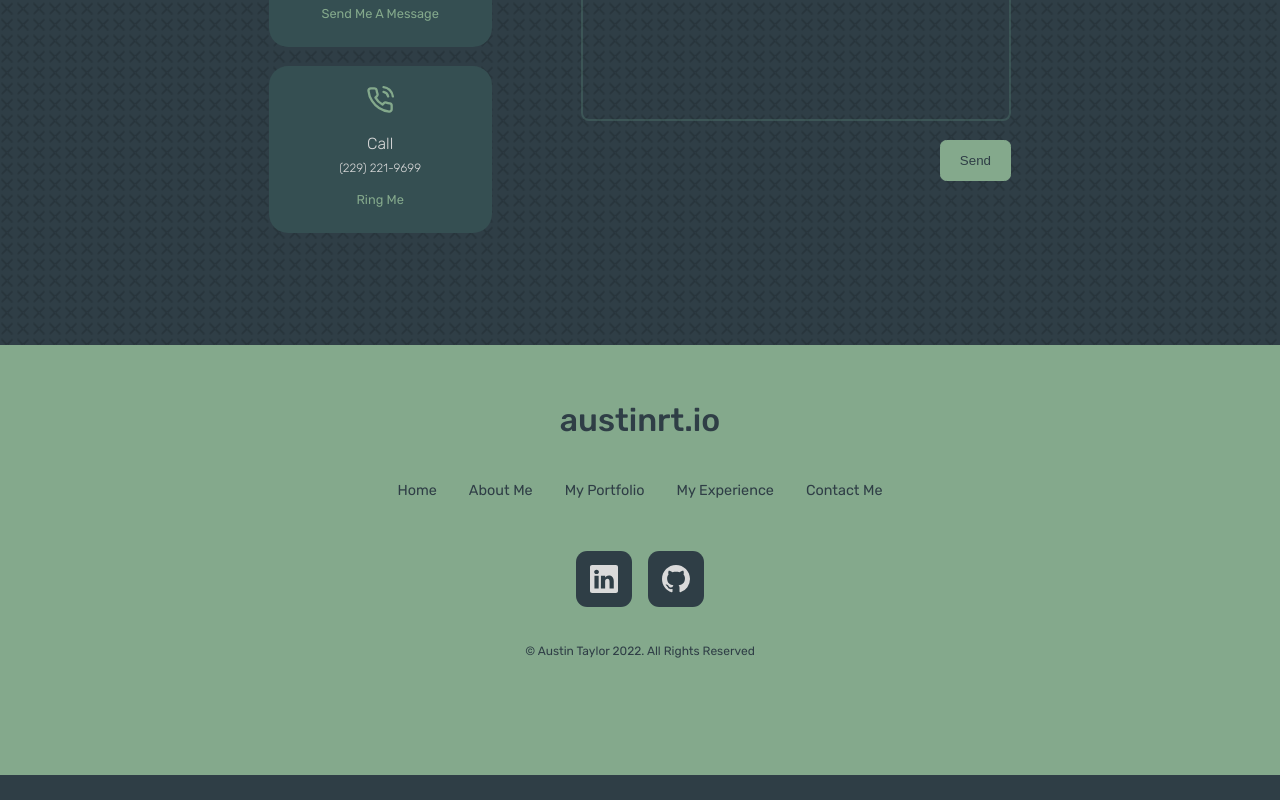
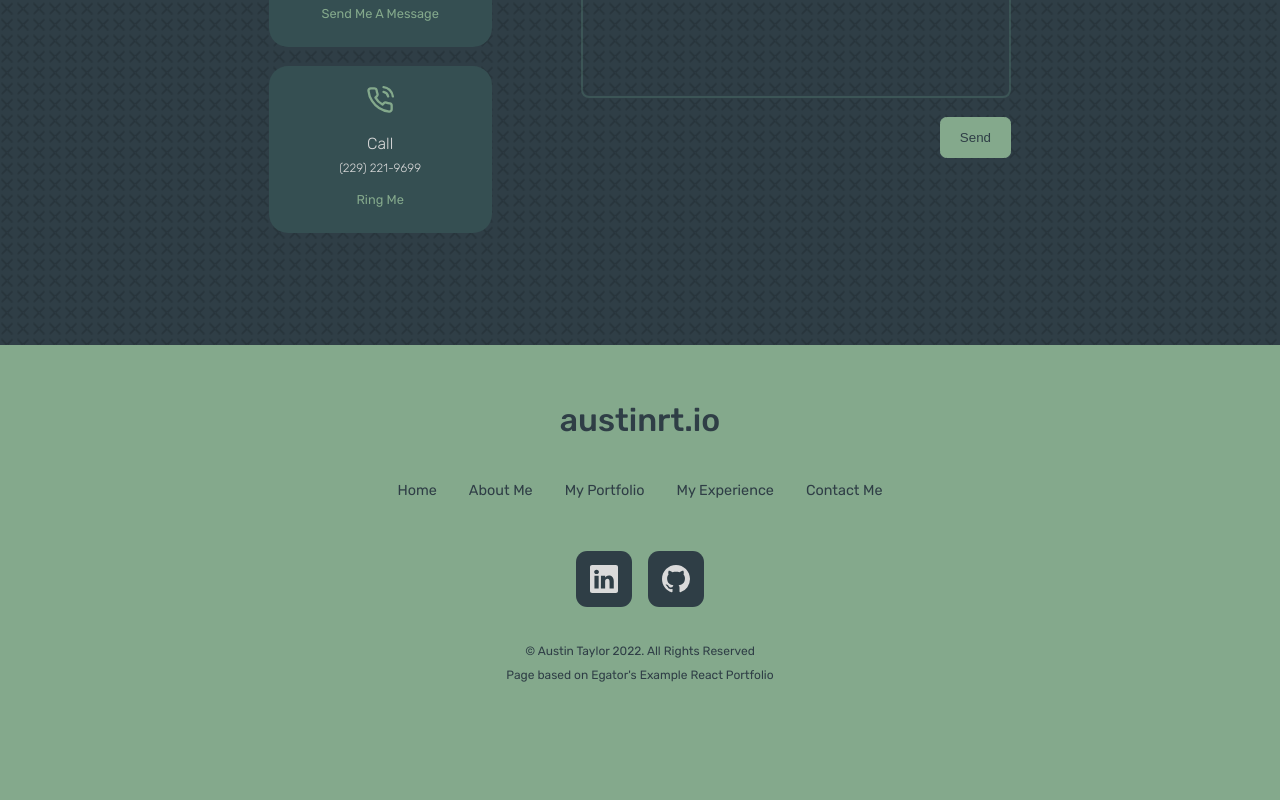
Before and after one commit to austin-rt/austin-rt.github.io, a React (Create React App) app: page / in a window 1280 px wide. Shown: the part 3215-4015 px from the top of the page. Before the commit the page ends 3990 px from the top, so only its background shows below. Built offline with nearby package versions, Linux system fonts and the light colour scheme.

Commit message:
added credit

```diff
--- a/src/components/Footer/Footer.jsx
+++ b/src/components/Footer/Footer.jsx
@@ -22,7 +22,12 @@ export default function Footer() {
       </div>
 
       <div className="footer__copyright">
-        <small>&copy; Austin Taylor 2022. All Rights Reserved</small>
+        <div>
+          <small>&copy; Austin Taylor 2022. All Rights Reserved</small>
+        </div>
+        <div>
+          <small>Page based on Egator's Example <a href="https://egattor.com/rp2447/"> React Portfolio</a></small>
+        </div>
       </div>
     </footer>
   );
--- a/src/index.css
+++ b/src/index.css
@@ -1,4 +1,3 @@
-@import url("https://fonts.googleapis.com/css2?family=Poppins:wght@300;400;500;600&display=swap");
 @import url('https://fonts.googleapis.com/css2?family=Rubik:wght@300;400;500;600&display=swap');
 
 * {
```
